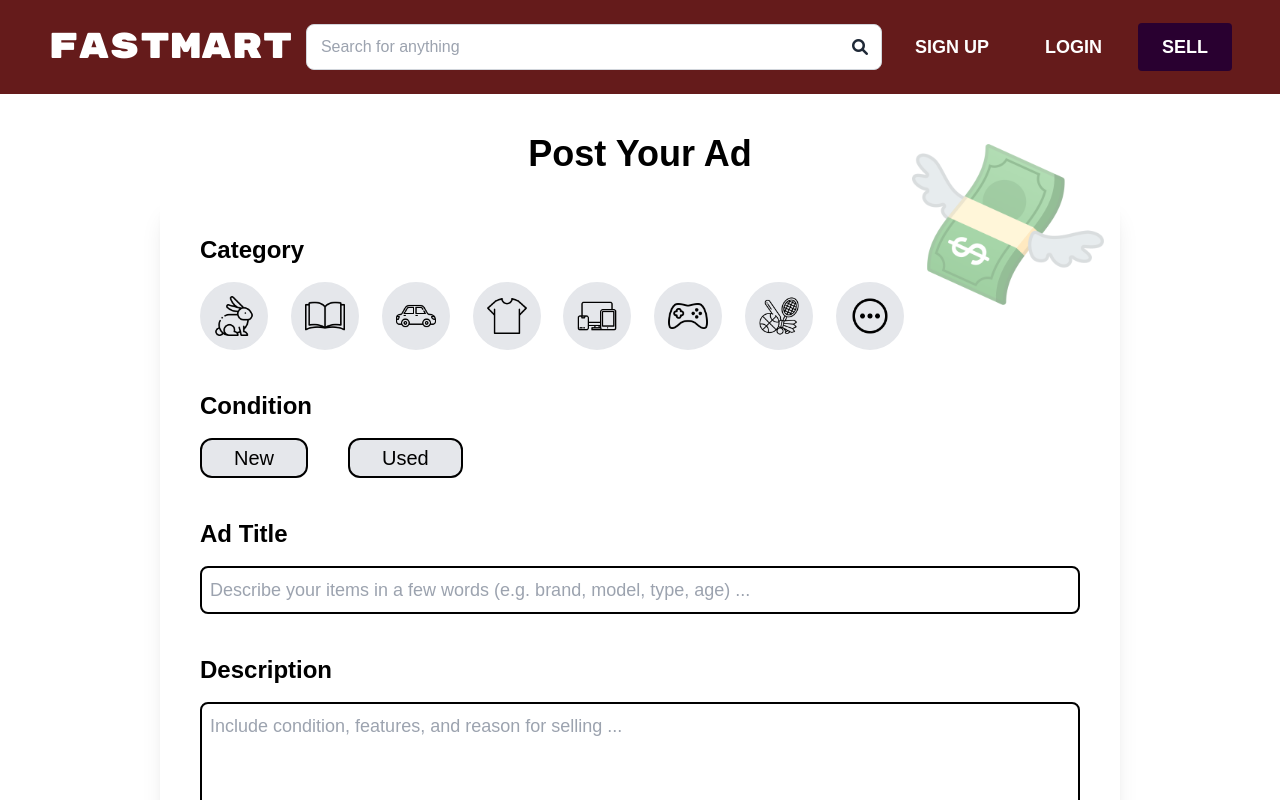
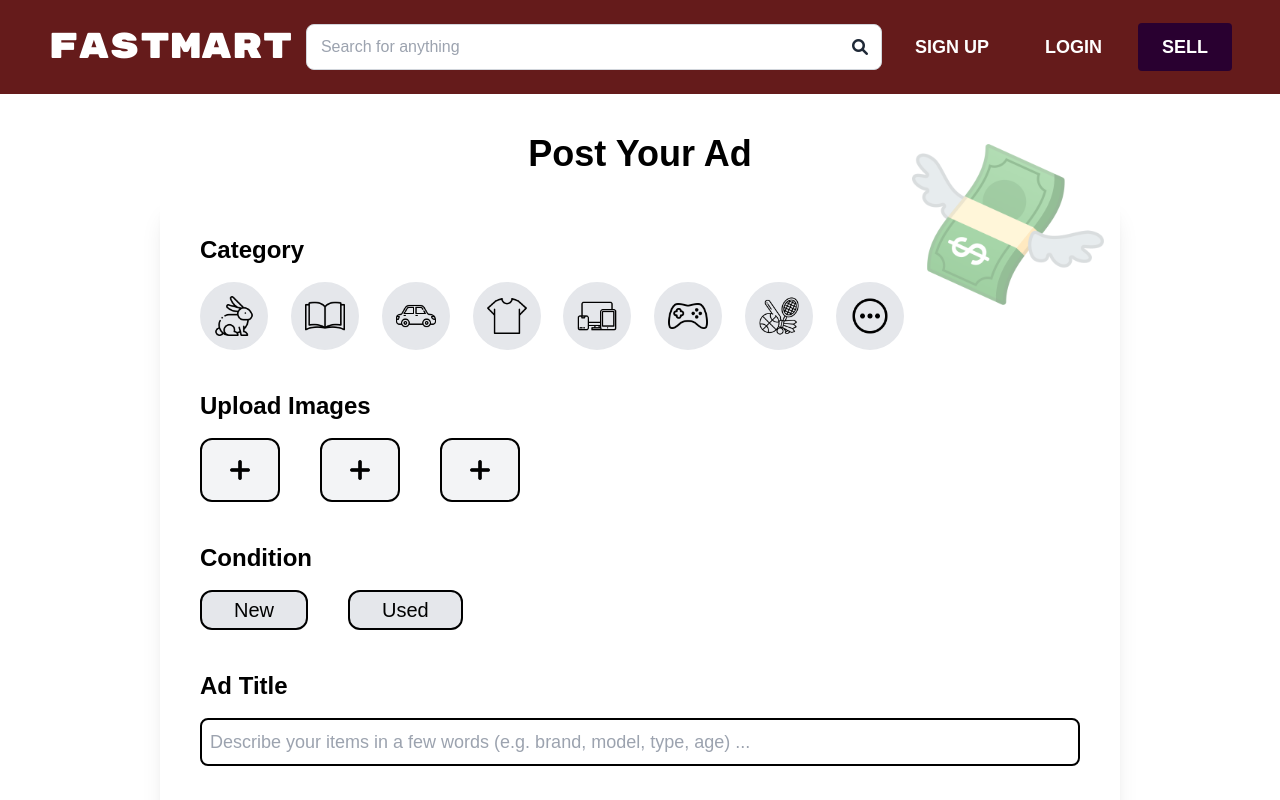
Before and after one commit to harisalimughal/FastMart, a React (Create React App) app in the folder fastmart/: page /postad in a window 1280 px wide. Shown: the top 800 px of the page. Built offline with nearby package versions, Linux system fonts and the light colour scheme; the HTML template or start-up script is replaced by a standard one; a web font is replaced by a local one.

Commit message:
Add upload images section in PostAd

```diff
--- a/fastmart/src/components/selling-page/PostAd.jsx
+++ b/fastmart/src/components/selling-page/PostAd.jsx
@@ -4,6 +4,7 @@ import Navbar from '../NavBar'
 import CategorySelect from './CategorySelect'
 import ConditionSelect from './ConditionSelect'
 import moneyEmoji from '../../assets/others/money-emoji.png'
+import UploadAdImage from './UploadAdImage'
 
 function PostAd() {
     const [category, setCategory] = useState('');
@@ -56,6 +57,16 @@ function PostAd() {
                         <div className='flex flex-col gap-4'>
                             <label className='text-2xl font-bold'>Category</label>
                             <CategorySelect onCategoryChange={handleCategoryChange} />
+                        </div>
+
+                        {/* Upload Images */}
+                        <div className='flex flex-col gap-4'>
+                            <label className='text-2xl font-bold'>Upload Images</label>
+                            <div className='flex gap-10'>
+                                <UploadAdImage />
+                                <UploadAdImage />
+                                <UploadAdImage />
+                            </div>
                         </div>
 
                         {/* Condition */}
--- /dev/null
+++ b/fastmart/src/components/selling-page/UploadAdImage.jsx
@@ -0,0 +1,13 @@
+import React from 'react'
+
+import plusIcon from '../../assets/others/plus.png'
+
+function UploadAdImage() {
+    return (
+        <div className='px-7 py-5 bg-gray-100 w-fit border-2 border-black rounded-xl text-2xl hover:cursor-pointer'>
+            <img src={plusIcon} alt='plus-icon' className='w-5 h-5'></img>
+        </div>
+    )
+}
+
+export default UploadAdImage
```
Also changed, not shown: fastmart/src/assets/others/plus.png (added).
